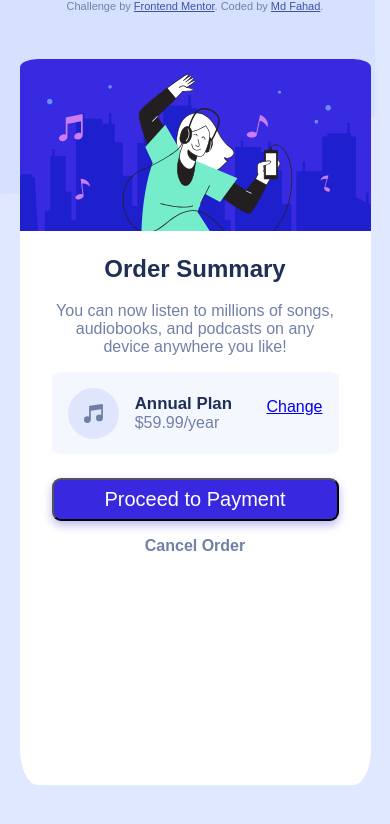
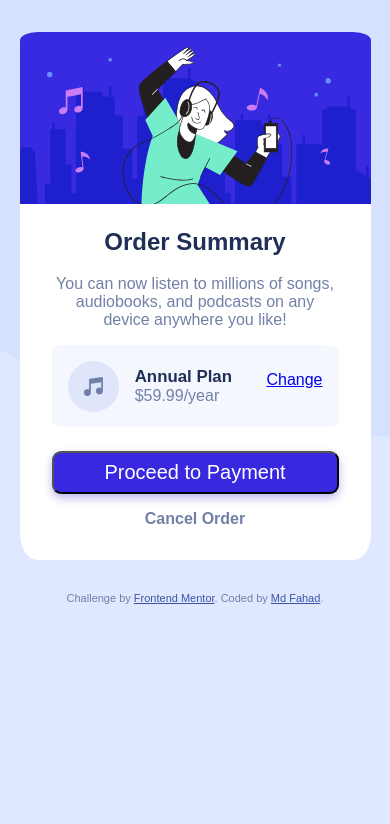
Before and after one commit to mdfahad74/order-summary-component-main, a plain HTML site: page index.html in a window 390 px wide. Drawn offline with Linux system fonts and the light colour scheme; a web font is replaced by a local one.

Commit message:
Fxed the responsiveness of the page

```diff
--- a/css/styles.css
+++ b/css/styles.css
@@ -10,11 +10,9 @@ body{
    font-family: 'Red Hat Display', sans-serif;
  }
 .main-container{
-  width: 26%;
+  width: 400px;
   height: 84%;
-  position: absolute;
-  top: 8%;
-  left:37%;
+  margin: 2rem auto;
   border-radius: 5%;
   background-color: white;
 }
@@ -26,7 +24,7 @@ body{
 }
 .secondary-container{
   text-align: center;
-  padding: 0 2rem;
+  padding: 0 2rem 2rem 2rem;
 }
 .price-info{
   position: relative;
@@ -105,28 +103,11 @@ p{
   color: #6D6F78;
   color: hsl(228, 45%, 44%);
  }
- @media only screen and (max-width: 600px) {
-   body{
-     background-image: url("../images/pattern-background-mobile.svg");
-   }
-   .main-container{
-     width: 90%;
-     height: 86%;
-     position: absolute;
-     top: 7%;
-     left:5%;
-     border-radius: 5%;
-     background-color: white;
-   }
- }
 
-@media only screen and (max-width: 375px) {
+@media only screen and (max-width: 450px) {
   .main-container{
     width: 90%;
     height: 86%;
-    position: absolute;
-    top: 7%;
-    left:5%;
     border-radius: 5%;
     background-color: white;
   }
```
